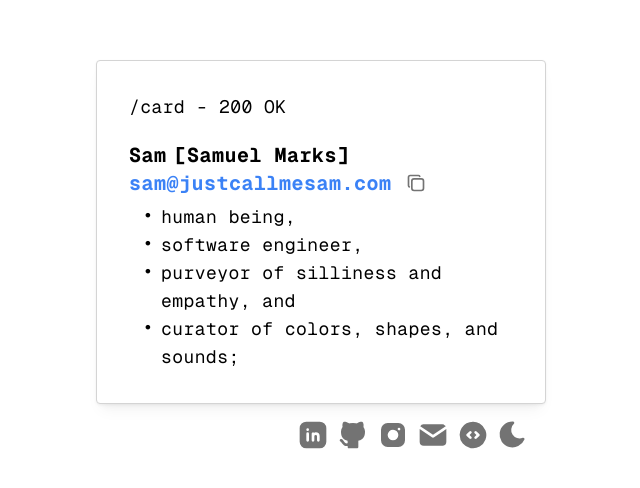
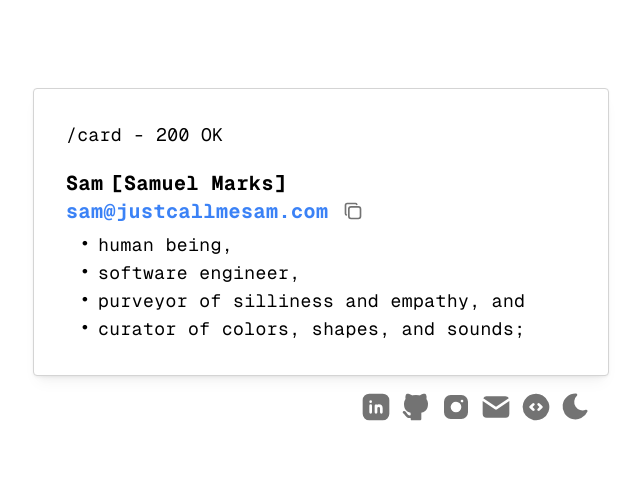
Before and after one commit to thesammarks/jcms, a Next.js app: page /card in a window 1280 px wide. Shown: the part 168-656 px from the top of the page, without its empty margins (319-959 px from the left). Built offline with nearby package versions, Linux system fonts and the light colour scheme.

Commit message:
use tailwind defaults for card max size

```diff
--- a/app/card/page.tsx
+++ b/app/card/page.tsx
@@ -14,7 +14,7 @@ export default function Card() {
                 padding="xl"
                 className="
                     relative overflow-visible
-                    w-[85%] max-w-[450px] max-md:mt-10
+                    w-[85%] max-w-xl max-md:mt-10
                     border border-neutral-300 dark:border-neutral-600
                     text-black dark:text-neutral-300
                 ">
```
